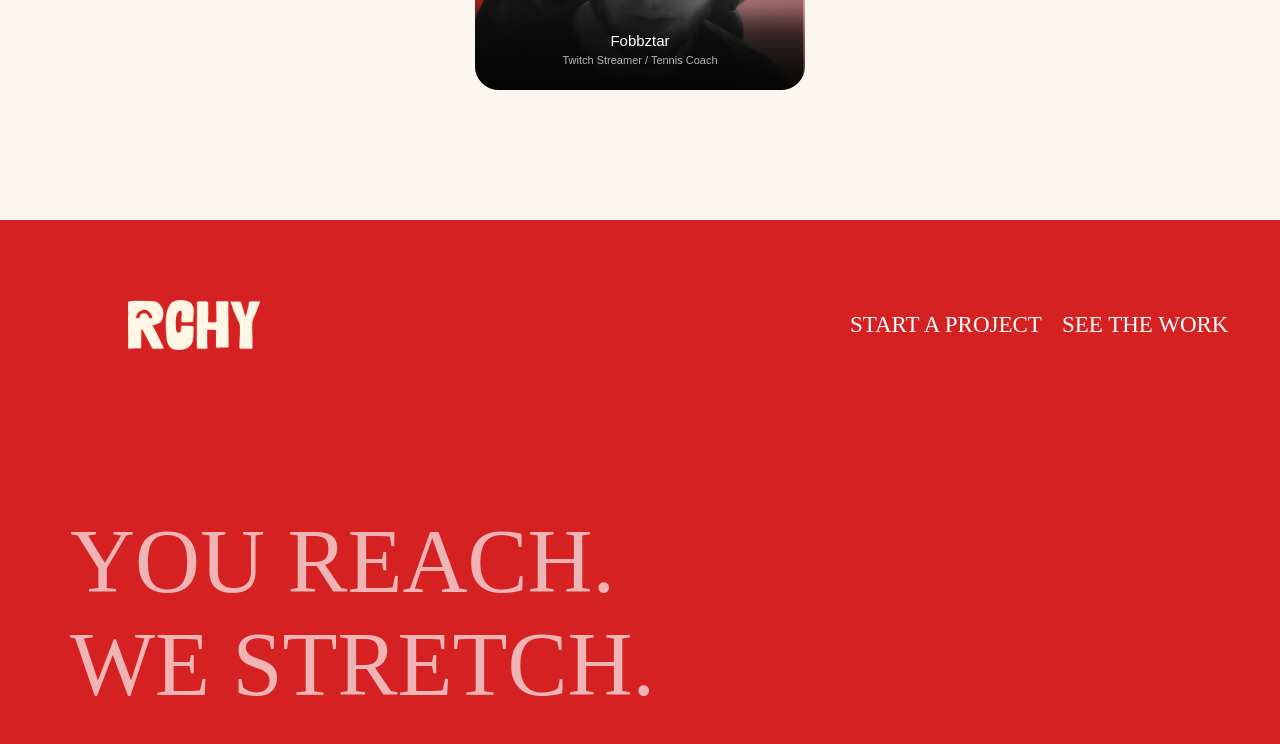
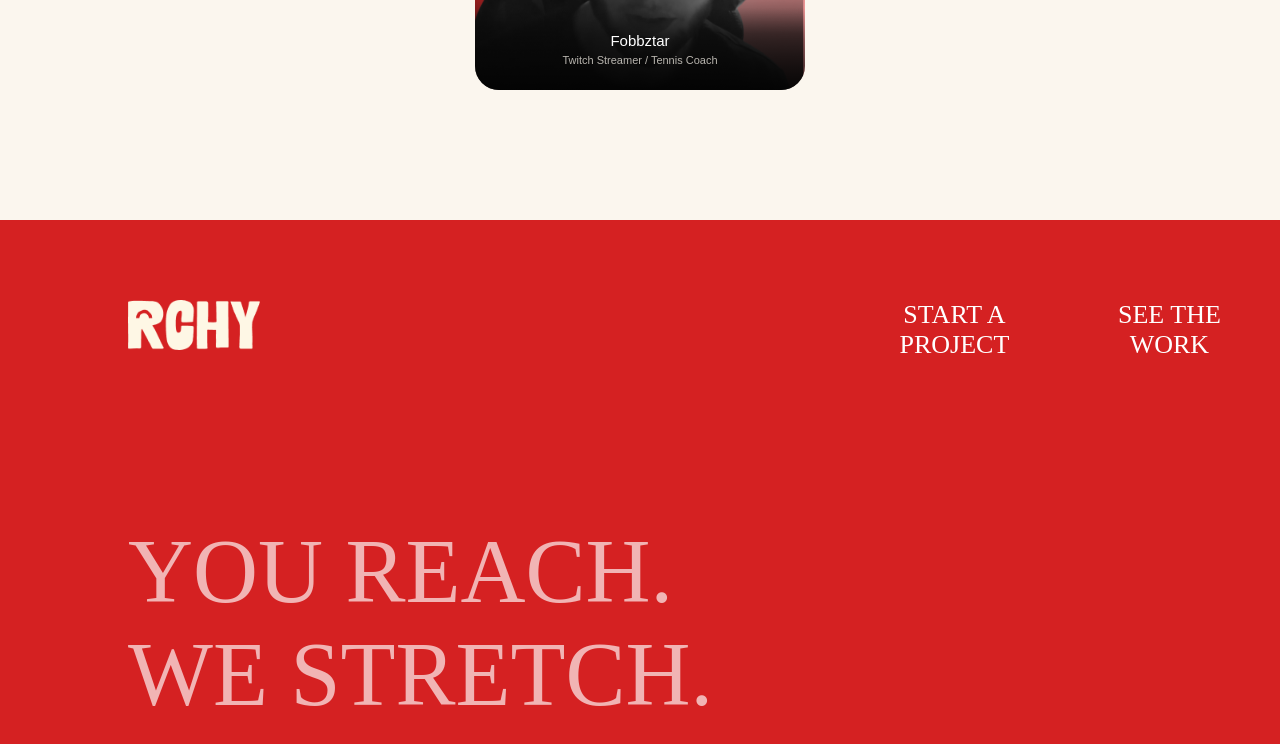
Before and after one commit to annaskhan-dev/RCHYstudio, a React (Vite) app: page / in a window 1280 px wide. Shown: the part 5843-6587 px from the top of the page. Built offline with nearby package versions, Linux system fonts and the light colour scheme.

Commit message:
adding things

```diff
--- a/src/components/footer.module.css
+++ b/src/components/footer.module.css
@@ -31,7 +31,7 @@
 
   button{
       margin-right: 20px;
-      font-size: 23px;
+      font-size: 26px;
   }
 
   .footertext{
@@ -39,7 +39,7 @@
       font-family: "Clash Display";
       font-size: 90px;
       padding-top: 160px;
-      margin-left: 70px;
+      margin-left: 10vw;
       color: #F1B4B4;
   }
   /* =========================================================
```
